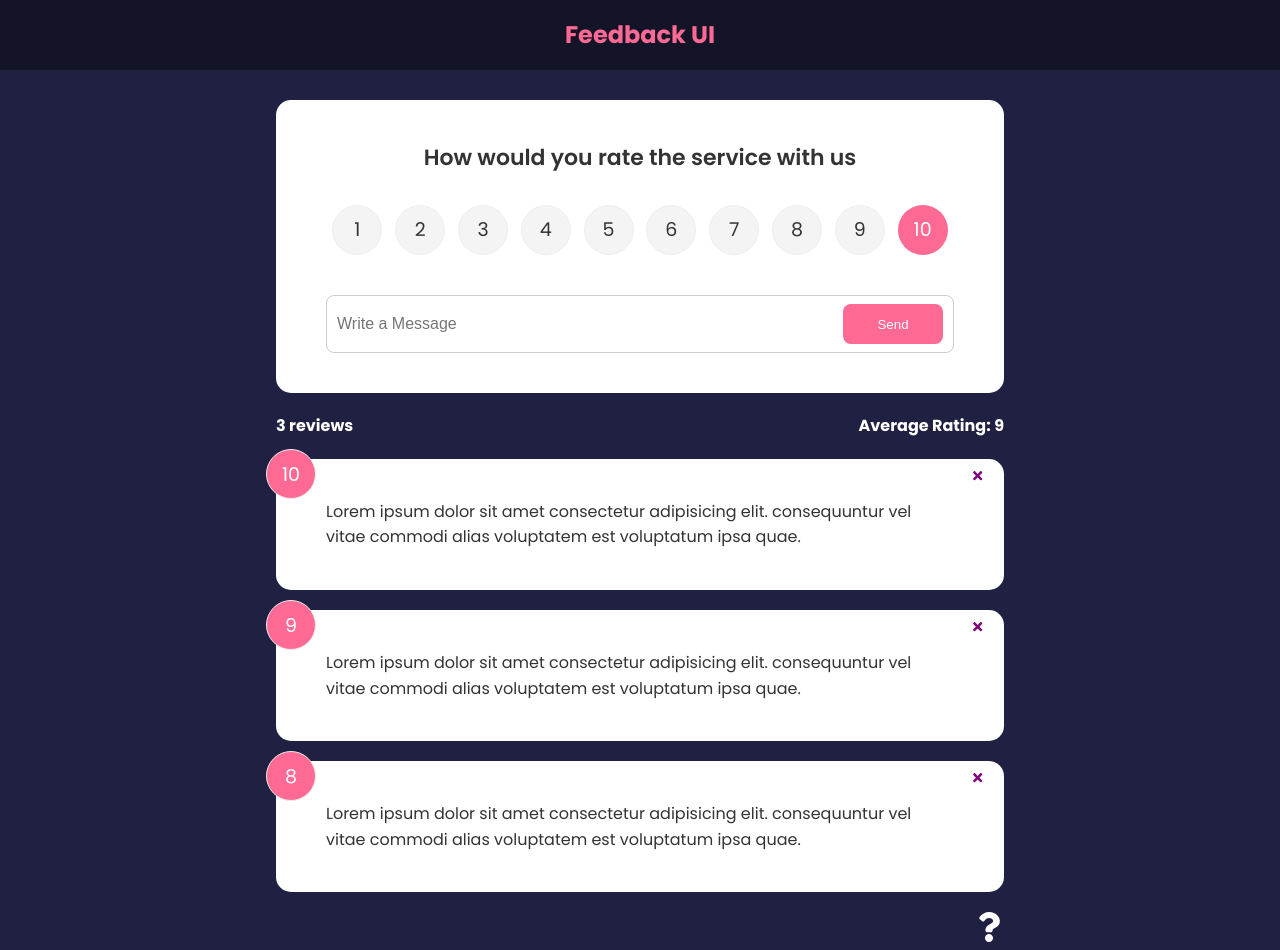
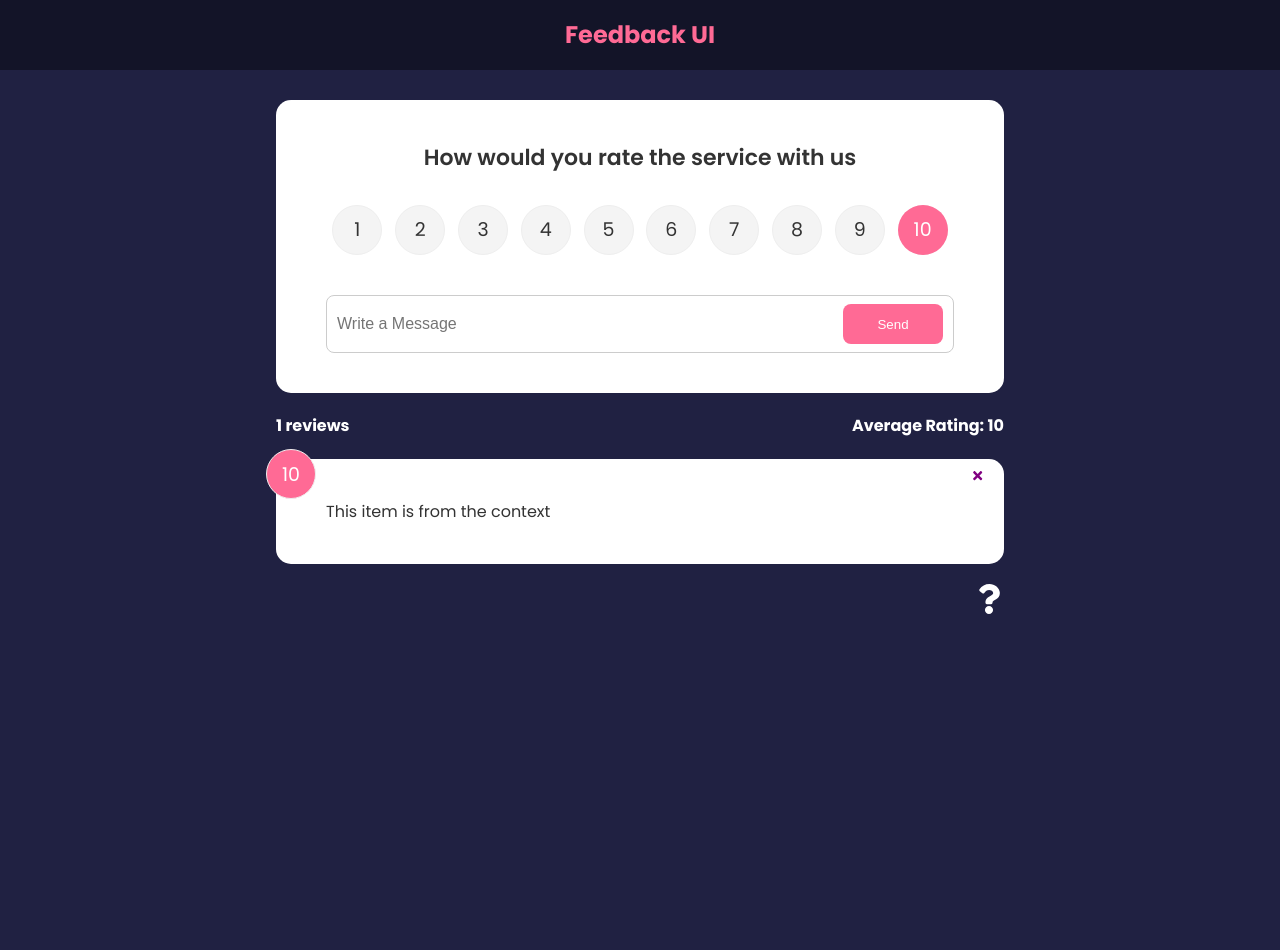
Before and after one commit to yuliussetyawan/feedback-app, a React (Create React App) app: page / in a window 1280 px wide. After the commit the page ends 800 px from the top, so only its background shows below. Built offline with nearby package versions, Linux system fonts and the light colour scheme.

Commit message:
Get Global State With The useContext Hook

```diff
--- a/src/App.js
+++ b/src/App.js
@@ -39,9 +39,8 @@
               element={
                 <>
                   <FeedbackForm handleAdd={addFeedback} />
-                  <FeedbackStats feedback={feedback} />
+                  <FeedbackStats />
                   <FeedbackList
-                    feedback={feedback}
                     handleDelete={deleteFeedback}
                   />
                 </>
--- a/src/components/FeedbackList.jsx
+++ b/src/components/FeedbackList.jsx
@@ -1,15 +1,17 @@
-import React from 'react'
-import FeedbackItem from './FeedbackItem';
-import PropTypes from 'prop-types';
-import {motion, AnimatePresence} from 'framer-motion';
+import React from "react";
+import FeedbackItem from "./FeedbackItem";
+import { motion, AnimatePresence } from "framer-motion";
+import { useContext } from "react";
+import FeedbackContext from "../context/FeedbackContext";
 
-function FeedbackList({feedback, handleDelete}) {
-  if (!feedback || feedback.length === 0){
+function FeedbackList({ handleDelete }) {
+  const { feedback } = useContext(FeedbackContext);
+  if (!feedback || feedback.length === 0) {
     return <p>No Feedback Yet</p>;
   }
   return (
-    <div className='feedback-list'>
-        <AnimatePresence>
+    <div className="feedback-list">
+      <AnimatePresence>
         {feedback.map((item) => (
           <motion.div
             key={item.id}
@@ -17,7 +19,7 @@
             animate={{ opacity: 1 }}
             exit={{ opacity: 0 }}
           >
-           <FeedbackItem
+            <FeedbackItem
               key={item.id}
               item={item}
               handleDelete={handleDelete}
@@ -32,16 +34,7 @@
     //     return <FeedbackItem key={item.id} item={item} handleDelete={handleDelete}/>
     //   })}
     // </div>
-  )
+  );
 }
 
-FeedbackList.propTypes = {
-  feedback: PropTypes.arrayOf(
-    PropTypes.shape({
-      id: PropTypes.number.isRequired,
-      text: PropTypes.string.isRequired,
-      rating: PropTypes.number.isRequired,
-    })
-  ),
-}
-export default FeedbackList
+export default FeedbackList;
--- a/src/components/FeedbackStats.jsx
+++ b/src/components/FeedbackStats.jsx
@@ -1,7 +1,9 @@
 import React from "react";
-import PropTypes from 'prop-types';
+import { useContext } from "react";
+import FeedbackContext from "../context/FeedbackContext";
 
-function FeedbackStats({ feedback }) {
+function FeedbackStats() {
+  const {feedback} = useContext(FeedbackContext);
   let average =
     feedback.reduce(
       (accumulator, currentValue) => accumulator + currentValue.rating,
@@ -16,8 +18,4 @@
   );
 }
 
-FeedbackStats.propTypes = {
-  feedback:  PropTypes.array.isRequired
-}
-
 export default FeedbackStats;
```
Also changed, not shown: src/context/FeedbackContext.js (line endings or trailing spaces).
